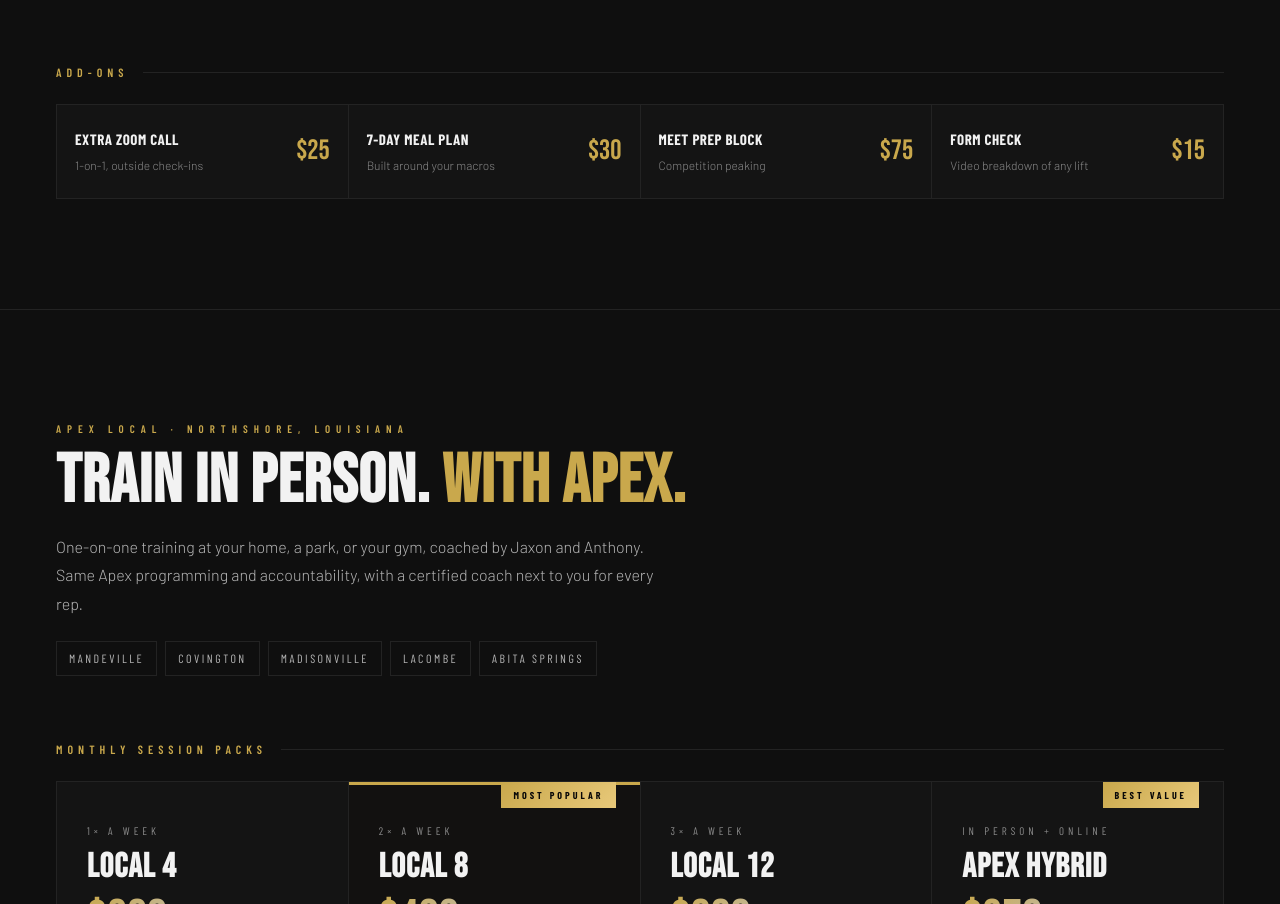
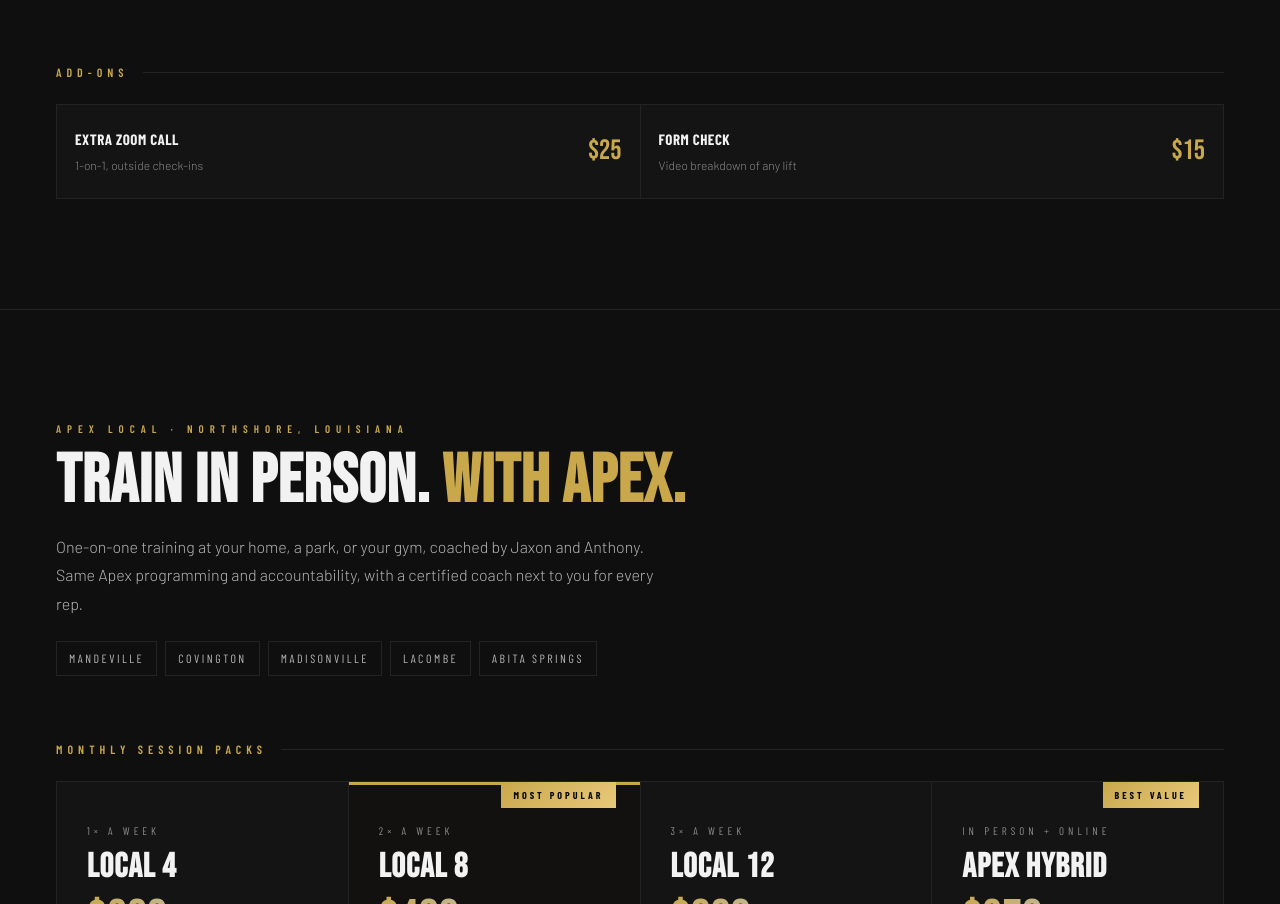
Before and after one commit to ApexDivisionCoaching/Apex-Division, a plain HTML site: page index.html in a window 1280 px wide. Shown: the part 4377-5281 px from the top of the page. Drawn offline with nearby package versions, Linux system fonts and the light colour scheme.

Commit message:
Remove Meal Plan and Meet Prep add-ons
Co-Authored-By: Claude Opus 5.5 <noreply@anthropic.com>
Claude-Session: https://claude.ai/code/session_01JbtEUH5m6kA7x8GTc1yvKL

```diff
--- a/index.html
+++ b/index.html
@@ -193,7 +193,7 @@ section{padding:clamp(72px,10vw,110px) var(--pad)}
 .transform li{font-size:14px;color:var(--muted);padding:12px 0;border-bottom:1px solid var(--border);display:flex;gap:12px}
 .transform li::before{content:'✦';color:var(--gold-dim);font-size:9px;margin-top:5px}
 
-.addons{display:grid;grid-template-columns:repeat(4,1fr);gap:1px;background:var(--border);border:1px solid var(--border)}
+.addons{display:grid;grid-template-columns:repeat(2,1fr);gap:1px;background:var(--border);border:1px solid var(--border)}
 .addon{background:var(--card);padding:22px 18px;display:flex;justify-content:space-between;align-items:center;gap:12px}
 .addon b{font-family:'Barlow Condensed',sans-serif;font-size:15px;letter-spacing:.5px;text-transform:uppercase;font-weight:700;display:block}
 .addon small{font-size:12px;color:var(--gray)}
@@ -575,8 +575,6 @@ a.lx:hover{background:var(--card-2)}
     <div class="sub-head rv">Add-Ons</div>
     <div class="addons rv">
       <a class="addon" href="https://buy.stripe.com/9B63cw2FZ9up6KX01fawo08"><div><b>Extra Zoom Call</b><small>1-on-1, outside check-ins</small></div><div class="ap">$25</div></a>
-      <a class="addon" href="https://buy.stripe.com/fZu7sMbcvdKF9X929nawo09"><div><b>7-Day Meal Plan</b><small>Built around your macros</small></div><div class="ap">$30</div></a>
-      <a class="addon" href="https://buy.stripe.com/bJe6oIfsL9upfht3drawo0a"><div><b>Meet Prep Block</b><small>Competition peaking</small></div><div class="ap">$75</div></a>
       <a class="addon" href="https://buy.stripe.com/6oU9AUa8r4a55GT01fawo0b"><div><b>Form Check</b><small>Video breakdown of any lift</small></div><div class="ap">$15</div></a>
     </div>
   </div>
```
Also changed, not shown: terms.html (+2 -2 lines).
